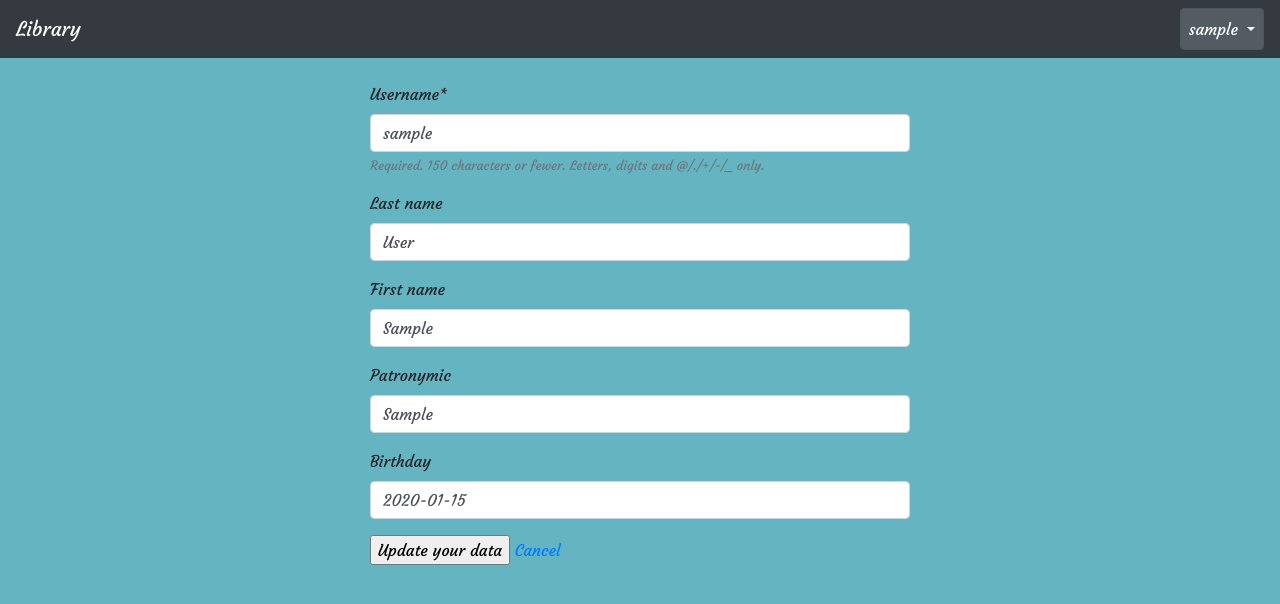
After one commit to Sturmtiger/library, a Django app: page /accounts/update_user/ in a window 1280 px wide. The commit adds this page. Shown: the top 604 px of the page. Run offline with Django 3.2, Linux system fonts and the light colour scheme; a user stored in the database is signed in; tables that the repository leaves empty hold one stand-in row (values such as "Sample post"); some libraries are stand-ins or nearby versions.

Commit message:
assign pub.company / profile page / user can change his data

```diff
--- a/templates/base_layout.html
+++ b/templates/base_layout.html
@@ -43,7 +43,7 @@
                         {% if user.profile.type == 1 %}
                         <a class="dropdown-item" href="{% url 'admin_panel' %}">Admin-panel</a>
                         {% endif %}
-                        <a class="dropdown-item" href="#">Profile</a>
+                        <a class="dropdown-item" href="{% url 'profile' %}">Profile</a>
                         <a class="dropdown-item" href="{% url 'logout' %}">Log out</a>
                     </div>
                 </div>
--- a/users_app/forms.py
+++ b/users_app/forms.py
@@ -2,8 +2,10 @@ from django import forms
 from django.contrib.auth.forms import UserCreationForm
 from django.contrib.auth.models import User
 from django.core.exceptions import ValidationError
+from django.db import transaction
 
 from .models import Profile
+from library_app.models import PublisherCompany
 from .utils import gen_username_from_email
 
 
@@ -14,7 +16,8 @@ class SignUpForm(UserCreationForm):
         self.fields['last_name'].required = True
         self.fields['email'].required = True
 
-    birthday = forms.DateField(help_text='Required. Format: YYYY-MM-DD')
+    birthday = forms.DateField(help_text='Format: YYYY-MM-DD',
+                               required=False)
     patronymic = forms.CharField(max_length=50, required=False)
 
     class Meta:
@@ -32,6 +35,7 @@ class CreatePublisherUserForm(forms.ModelForm):
         model = User
         fields = ('email',)
 
+    @transaction.atomic
     def save(self, commit=True):
         user = super().save(commit=False)
 
@@ -41,6 +45,7 @@ class CreatePublisherUserForm(forms.ModelForm):
         user.set_unusable_password()
         if commit:
             user.save()
+            user.refresh_from_db()
             user.profile.type = Profile.PUBLISHER
             user.save()
         return user
@@ -50,3 +55,31 @@ class CreatePublisherUserForm(forms.ModelForm):
         if User.objects.filter(email=email).exists():
             raise ValidationError('This email already exists')
         return email
+
+
+class UpdateUserForm(forms.ModelForm):
+    class Meta:
+        fields = ('username', 'last_name', 'first_name',)
+        model = User
+
+
+class UpdateProfileForm(forms.ModelForm):
+    class Meta:
+        fields = ('patronymic', 'birthday',)
+        model = Profile
+
+
+class AssignPublisherCompanyToUserPublisherForm(forms.Form):
+    user_publisher = forms.ModelChoiceField(
+        queryset=User.objects.filter(profile__type=Profile.PUBLISHER),
+    )
+    publisher_company = forms.ModelChoiceField(
+        queryset=PublisherCompany.objects.all())
+
+    def save(self, commit=True):
+        publisher_user = self.cleaned_data['user_publisher']
+        publisher_company = self.cleaned_data['publisher_company']
+        publisher_user.profile.publisher_company = publisher_company
+        if commit:
+            publisher_user.save()
+        return publisher_user
--- a/users_app/models.py
+++ b/users_app/models.py
@@ -1,5 +1,6 @@
 from django.db import models
 from django.contrib.auth.models import User
+from library_app.models import PublisherCompany
 
 
 class Profile(models.Model):
@@ -12,7 +13,12 @@ class Profile(models.Model):
         (READER, 'reader'),
     )
 
-    user = models.OneToOneField(User, on_delete=models.CASCADE)
+    # This field is used only for user-publisher, it is NULL to defaults.
+    # You can set a publisher-company for a user-publisher from the admin-panel
+    publisher_company = models.ForeignKey(PublisherCompany, null=True,
+                                          on_delete=models.SET_NULL)
+    user = models.OneToOneField(User, on_delete=models.CASCADE,
+                                related_name='profile')
     type = models.IntegerField(choices=TYPE_CHOICES, null=True, blank=True)
     birthday = models.DateField(null=True, blank=True)
     patronymic = models.CharField(max_length=50, blank=True)
--- a/users_app/templates/users_app/password_change/done.html
+++ b/users_app/templates/users_app/password_change/done.html
@@ -9,6 +9,7 @@ Password changed successfully - {{ block.super }}
     <div class="row mt-4">
         <div class="col-6 offset-3">
             <p>Your password was changed successfully!</p>
+            <a href="{%url 'profile' %}">Return to profile</a>
         </div>
     </div>
 </div>
--- /dev/null
+++ b/users_app/templates/users_app/update_user.html
@@ -0,0 +1,22 @@
+{% extends "base_layout.html" %}
+{% load crispy_forms_tags %}
+
+{% block title %}
+Update user data - {{ block.super }}
+{% endblock %}
+
+{% block content %}
+<div class="container">
+    <div class="row mt-4">
+        <div class="col-6 offset-3">
+            <form method="post">
+                {% csrf_token %}
+                {{ user_form|crispy }}
+                {{ profile_form|crispy }}
+                <input type="submit" value="Update your data">
+                <a href="{{ next }}">Cancel</a>
+            </form>
+        </div>
+    </div>
+</div>
+{% endblock %}
--- a/users_app/urls.py
+++ b/users_app/urls.py
@@ -3,7 +3,9 @@ from django.contrib.auth import views as auth_views
 from . import views
 
 urlpatterns = [
-    path('admin_panel', views.AdminPanelView.as_view(), name='admin_panel'),
+    path('admin_panel/', views.AdminPanelView.as_view(), name='admin_panel'),
+    path('profile/', views.UserProfileView.as_view(), name='profile'),
+    path('update_user/', views.UpdateUserView.as_view(), name='update_user'),
     path('login/', auth_views.LoginView.as_view(), name='login'),
     path('logout/', auth_views.LogoutView.as_view(), name='logout'),
     path('signup/', views.SignUpView.as_view(), name='signup'),
--- a/users_app/views.py
+++ b/users_app/views.py
@@ -11,7 +11,9 @@ from django.contrib import messages
 from django.conf import settings
 from django.db import transaction
 
-from .forms import SignUpForm, CreatePublisherUserForm
+from .forms import (SignUpForm, CreatePublisherUserForm,
+                    UpdateUserForm, UpdateProfileForm,
+                    AssignPublisherCompanyToUserPublisherForm)
 from .models import Profile
 from .custom_mixins import UserIsAdminMixin
 
@@ -43,40 +45,105 @@ class SignUpView(View):
 
 class AdminPanelView(UserIsAdminMixin, View):
     def get(self, request):
-        form = CreatePublisherUserForm()
-        return render(request, 'users_app/admin_panel.html', {'form': form})
+        create_publisher_form = CreatePublisherUserForm()
+        assign_publisher_form = AssignPublisherCompanyToUserPublisherForm()
+
+        context = {
+            'create_publisher_form': create_publisher_form,
+            'assign_publisher_form': assign_publisher_form
+        }
+
+        return render(request, 'users_app/admin_panel.html', context=context)
 
     def post(self, request):
-        form = CreatePublisherUserForm(request.POST)
-        if form.is_valid():
-            user = form.save()
+        create_publisher_form = CreatePublisherUserForm()
+        assign_publisher_form = AssignPublisherCompanyToUserPublisherForm()
 
-            # Send email to publisher-user to set password
-            current_site = get_current_site(request)
-            site_name = current_site.name
-            domain = current_site.domain
+        if 'invite_publisher' in request.POST:
+            create_publisher_form = CreatePublisherUserForm(request.POST)
+            if create_publisher_form.is_valid():
+                user = create_publisher_form.save()
 
-            context = {
-                'domain': domain,
-                'site_name': site_name,
-                'uid': urlsafe_base64_encode(force_bytes(user.pk)),
-                'user': user,
-                'token': default_token_generator.make_token(user),
-                'protocol': 'https' if self.request.is_secure() else 'http',
-            }
+                # Send email to publisher-user to set password
+                current_site = get_current_site(request)
+                site_name = current_site.name
+                domain = current_site.domain
 
-            subject = render_to_string('users_app/password_set/subject.txt')
-            message = render_to_string(
-                'users_app/password_set/email.html',
-                context=context
-            )
+                mail_context = {
+                    'domain': domain,
+                    'site_name': site_name,
+                    'uid': urlsafe_base64_encode(force_bytes(user.pk)),
+                    'user': user,
+                    'token': default_token_generator.make_token(user),
+                    'protocol': 'https' if self.request.is_secure()
+                                else 'http',
+                }
 
-            send_mail(
-                subject=subject,
-                message=message,
-                from_email=None,
-                recipient_list=[user.email],
-            )
-            messages.success(request, 'Publisher-user has been created.')
+                subject = render_to_string(
+                    'users_app/password_set/subject.txt')
+                message = render_to_string(
+                    'users_app/password_set/email.html',
+                    context=mail_context)
 
-        return render(request, 'users_app/admin_panel.html', {'form': form})
+                send_mail(
+                    subject=subject,
+                    message=message,
+                    from_email=None,
+                    recipient_list=[user.email],
+                )
+                messages.success(request,
+                                 'Publisher-user has been created '
+                                 'and message has been sent.')
+
+        if 'assign_company' in request.POST:
+            assign_publisher_form = AssignPublisherCompanyToUserPublisherForm(
+                request.POST)
+            if assign_publisher_form.is_valid():
+                publisher_user = assign_publisher_form.save()
+                publisher_company = publisher_user.profile.publisher_company
+                messages.success(request,
+                                 f'Publisher-company "{publisher_company}" '
+                                 f'has been assigned to "{publisher_user}".')
+
+        context = {
+            'create_publisher_form': create_publisher_form,
+            'assign_publisher_form': assign_publisher_form
+        }
+
+        return render(request, 'users_app/admin_panel.html', context=context)
+
+
+class UserProfileView(View):
+    def get(self, request):
+        return render(request, 'users_app/profile.html')
+
+
+class UpdateUserView(View):
+    def get(self, request):
+        user_form = UpdateUserForm(instance=request.user)
+        profile_form = UpdateProfileForm(instance=request.user.profile)
+        next_url = self.request.GET.get('next', '/')
+        return render(request, 'users_app/update_user.html', {
+            'user_form': user_form,
+            'profile_form': profile_form,
+            'next': next_url,
+        })
+
+    @transaction.atomic
+    def post(self, request):
+        user_form = UpdateUserForm(request.POST, instance=request.user)
+        profile_form = UpdateProfileForm(request.POST,
+                                         instance=request.user.profile)
+        next_url = self.request.GET.get('next', '/')
+
+        if user_form.is_valid() and profile_form.is_valid():
+            user_form.save()
+            profile_form.save()
+            messages.success(request,
+                             'Your data has been updated successfully!')
+            return redirect(next_url)
+        return render(request, 'users_app/update_user.html', {
+            'user_form': user_form,
+            'profile_form': profile_form,
+            'next': next_url,
+        })
```
Also changed, not shown: users_app/templates/users_app/admin_panel.html (+57 -5 lines), users_app/templates/users_app/profile.html (added, +39 -0 lines), users_app/migrations/0008_auto_20200305_1341.py (added), users_app/migrations/0009_auto_20200305_1349.py (added).
